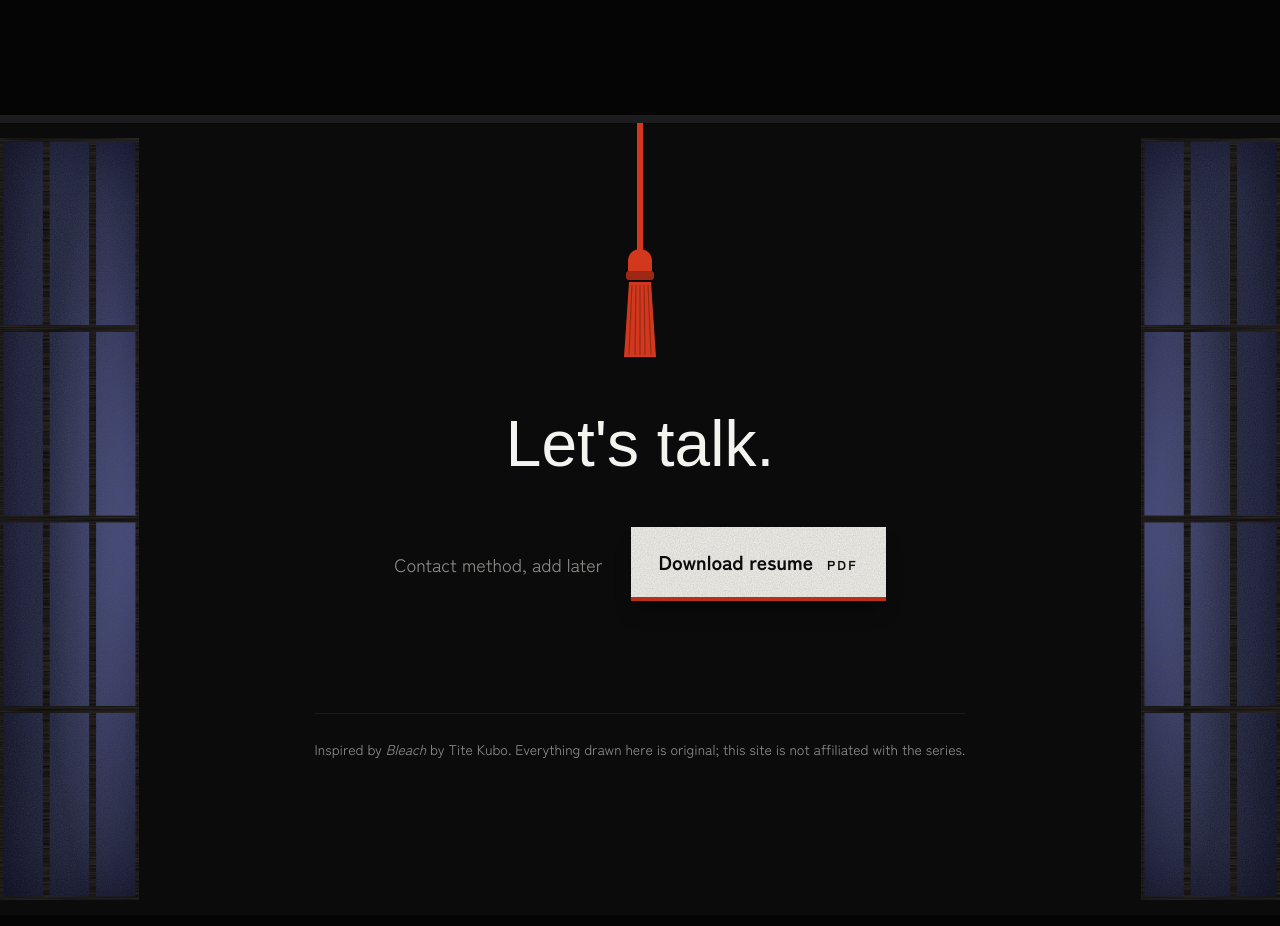
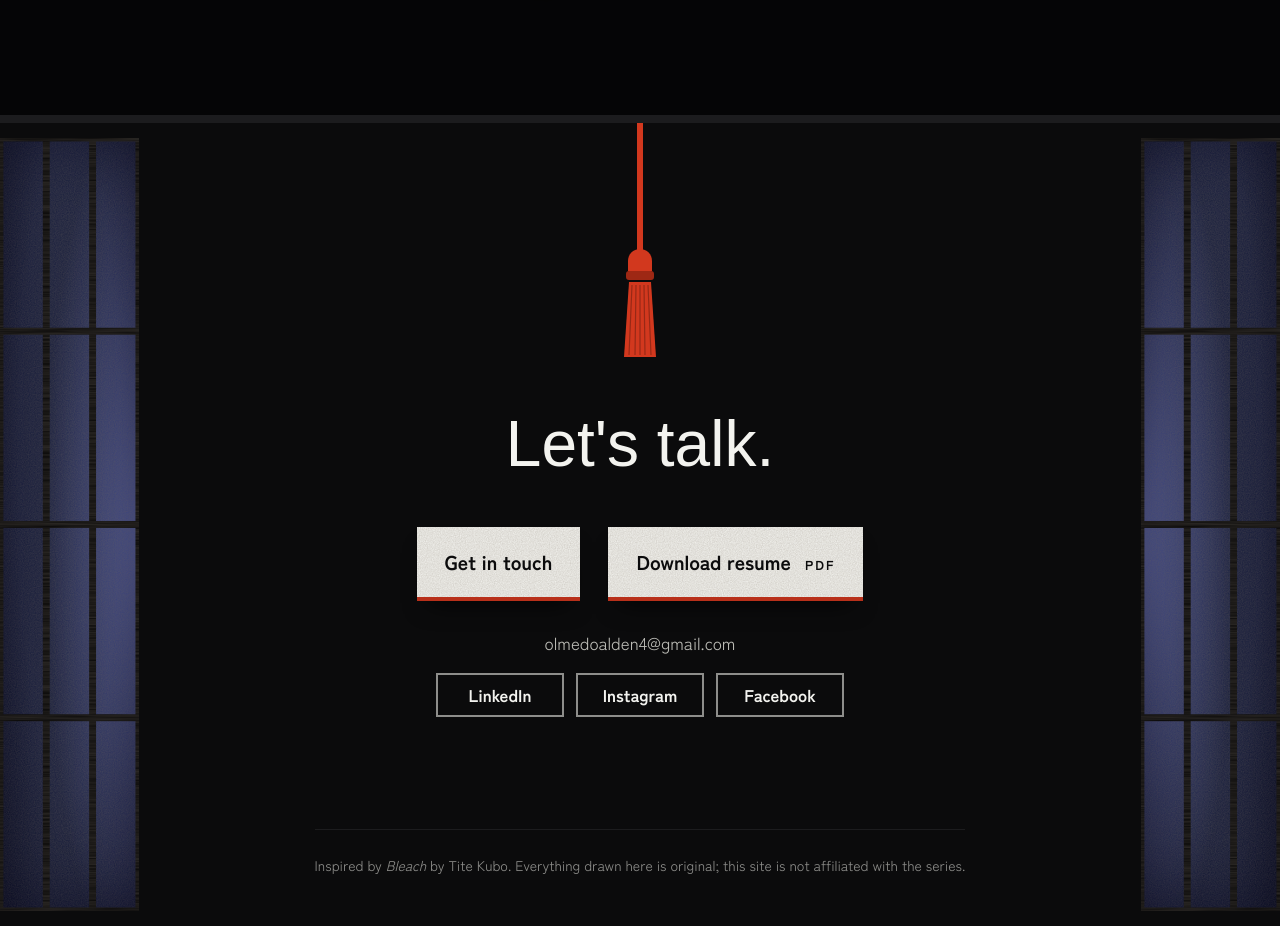
Before and after one commit to n4t5Uuu/Bleach-Inspired-Portfolio, a Next.js app: page / in a window 1280 px wide. Shown: the part 6248-7174 px from the top of the page. Built offline with nearby package versions, Linux system fonts and the light colour scheme; a web font is replaced by a local one.

Commit message:
feat(content): add email and social links to the close
"Get in touch" now opens a mailto link. Under the buttons the address
sits on its own line and LinkedIn, Instagram and Facebook are three
equal lacquer-edged slips, ghosted until hovered or focused. The
profiles open in a new tab.

```diff
--- a/src/app/globals.css
+++ b/src/app/globals.css
@@ -2681,8 +2681,57 @@ span.resume-close {
   font-size: 1.125rem;
 }
 
+/* the address sits plain under the paper buttons; it is struck vermilion once it is reached */
+.close-email {
+  display: inline-flex;
+  align-items: center;
+  min-height: 44px;
+  margin-top: 20px;
+  color: var(--mist);
+  font-size: 1.0625rem;
+  overflow-wrap: anywhere;
+}
+
+.close-email:hover,
+.close-email:focus-visible {
+  color: var(--cord-lit);
+  text-decoration: underline;
+  text-decoration-thickness: 2px;
+  text-underline-offset: 0.25em;
+}
+
+/* the profiles are three equal lacquer-edged slips, ghosted until struck */
+.close-links {
+  margin-block: 8px clamp(80px, 14vh, 140px);
+  padding: 0;
+  list-style: none;
+  display: flex;
+  flex-wrap: wrap;
+  justify-content: center;
+  gap: 12px;
+}
+
+.close-links a {
+  display: flex;
+  align-items: center;
+  justify-content: center;
+  min-width: 128px;
+  min-height: 44px;
+  padding: 0 20px;
+  border: 2px solid var(--ghost);
+  color: var(--washi);
+  font-weight: 700;
+}
+
+.close-links a:hover,
+.close-links a:focus-visible {
+  border-color: var(--cord-lit);
+  color: var(--cord-lit);
+}
+
 .close-credit {
-  margin-top: clamp(80px, 14vh, 140px);
+  /* auto pushes the credit to the foot when the close is taller than its content */
+  margin-top: auto;
   padding-top: 24px;
   border-top: 1px solid var(--lacquer-2);
   font-size: 0.875rem;
--- a/src/app/page.tsx
+++ b/src/app/page.tsx
@@ -155,6 +155,18 @@ export default function Home() {
             )}
             <ResumeLink variant="close" />
           </div>
+          <a className="close-email" href={`mailto:${site.email}`}>
+            {site.email}
+          </a>
+          <ul className="close-links">
+            {site.socials.map((s) => (
+              <li key={s.href}>
+                <a href={s.href} target="_blank" rel="noopener noreferrer">
+                  {s.label}
+                </a>
+              </li>
+            ))}
+          </ul>
           <p className="close-credit">
             Inspired by <cite>Bleach</cite> by Tite Kubo. Everything drawn here is original; this
             site is not affiliated with the series.
--- a/src/content/site.ts
+++ b/src/content/site.ts
@@ -81,8 +81,15 @@ export const site = {
   // GitHub username for the contributions graph (also needs GITHUB_TOKEN set, see Contributions.tsx).
   github: "n4t5Uuu",
   contributionsIntro: "Commits, pull requests and reviews from the past year, pulled from GitHub and updated daily.",
-  // Set once a contact method is decided, e.g. "mailto:you@example.com".
-  contactHref: null as string | null,
+  // Set to null to show a pending note instead of the "Get in touch" button.
+  contactHref: "mailto:olmedoalden4@gmail.com" as string | null,
+  email: "olmedoalden4@gmail.com",
+  // Shown under the closing buttons; each opens in a new tab.
+  socials: [
+    { label: "LinkedIn", href: "https://www.linkedin.com/in/alden-olmedo-b85375295/" },
+    { label: "Instagram", href: "https://www.instagram.com/xlmxdx_" },
+    { label: "Facebook", href: "https://www.facebook.com/aldenxlmxdx/" },
+  ],
   about: {
     // Set to an image path in /public once there is a portrait; null shows a marked placeholder frame.
     portrait: "/portrait.webp" as string | null,
```
